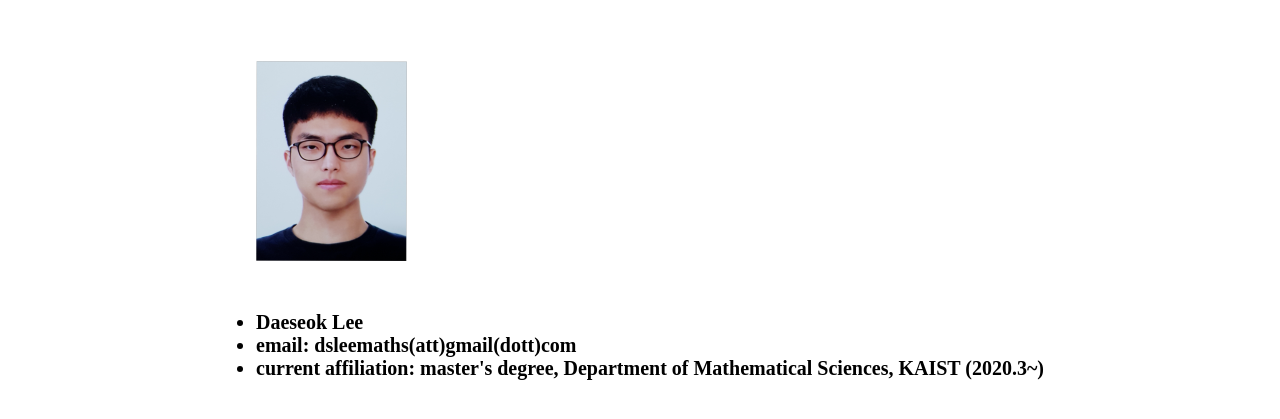
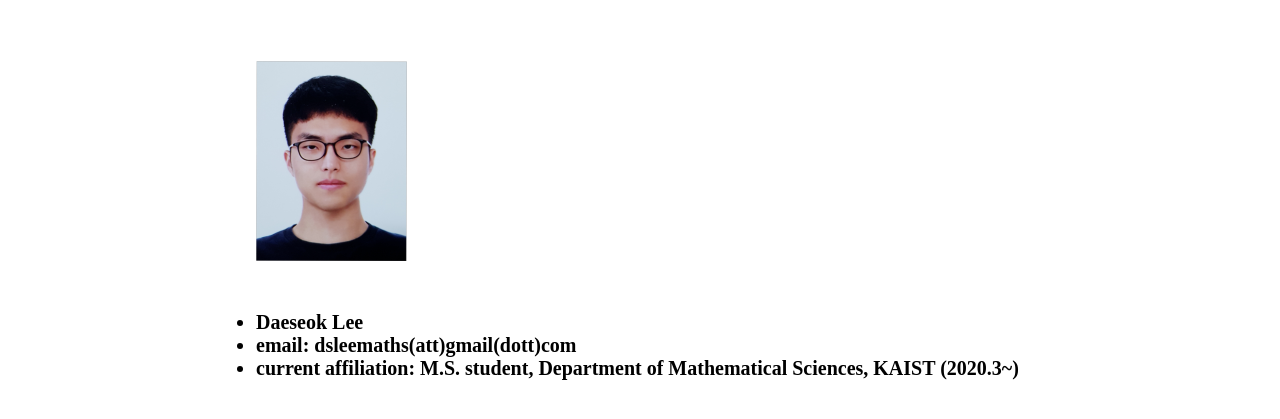
Before and after one commit to daeseoklee/website, a plain HTML site: page index.html in a window 1280 px wide. Shown: the part 123-542 px from the top of the page. Drawn offline with nearby package versions, Linux system fonts and the light colour scheme.

Commit message:
M.S. student

```diff
--- a/index.html
+++ b/index.html
@@ -69,7 +69,7 @@
               email: dsleemaths(att)gmail(dott)com
             </li>
             <li>
-              current affiliation: master's degree, Department of Mathematical Sciences, KAIST (2020.3~)
+              current affiliation: M.S. student, Department of Mathematical Sciences, KAIST (2020.3~)
             </li>
           </ul>
         </div>
```
